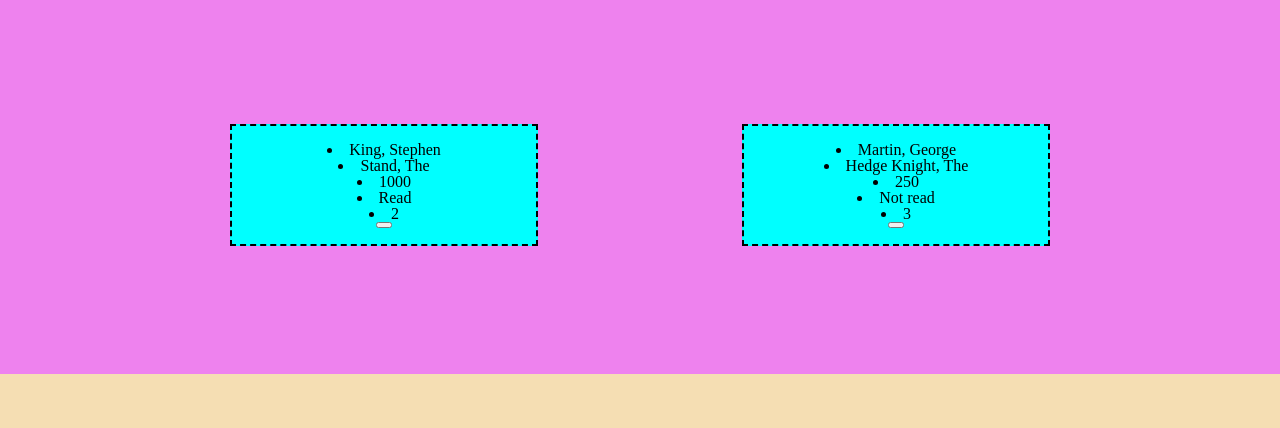
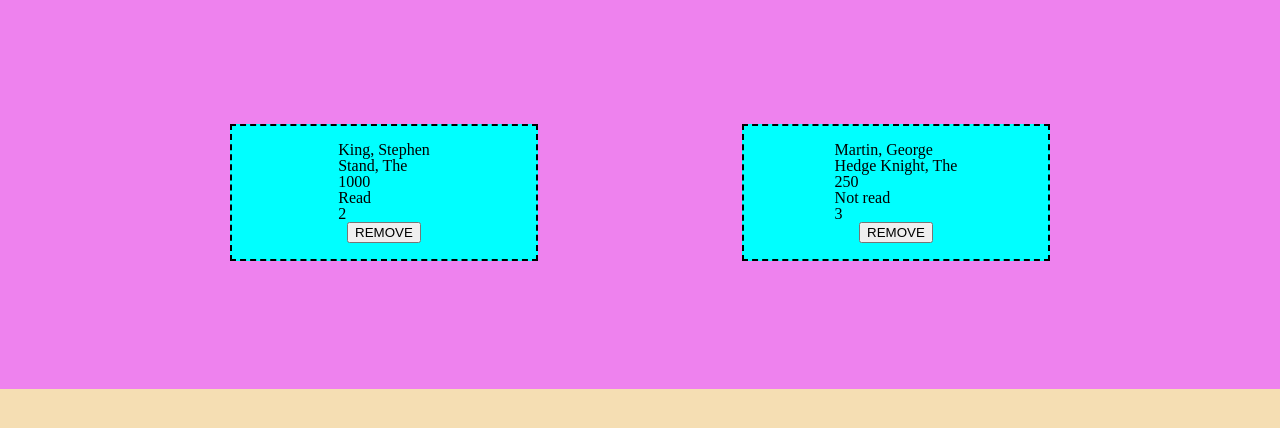
Before and after one commit to am1macdonald/library, a plain HTML site: page index.html in a window 1280 px wide. Shown: the part 52-480 px from the top of the page. Drawn offline with Linux system fonts and the light colour scheme.

Commit message:
fixed card list & added remove button

```diff
--- a/scripts/script.js
+++ b/scripts/script.js
@@ -33,17 +33,19 @@
         let list = document.createElement('ul');
         let clone = bookCard.cloneNode();
         let newButton = removeButton.cloneNode();
-        for (let thing in book){
-            let item = document.createElement('li');
-            if (thing === 'read') {
-                book[thing] === true ? item.innerHTML = 'Read' : item.innerHTML = 'Not read';
+        newButton.innerHTML = "REMOVE";
+        for (let metaData in book){
+            let listItem = document.createElement('li');
+            if (metaData === 'read') {
+                book[metaData] === true ? listItem.innerHTML = 'Read' : listItem.innerHTML = 'Not read';
             } else {
-                item.innerHTML = book[thing];
+                listItem.innerHTML = book[metaData];
             };
-            console.log(book[thing]);
-            clone.appendChild(item);
-            clone.appendChild(newButton);
-        }
+            console.log(book[metaData]);
+            list.appendChild(listItem);
+        };
+        clone.appendChild(list);
+        clone.appendChild(newButton);
         shelf.appendChild(clone);
     });
 };
--- a/stylesheets/style.css
+++ b/stylesheets/style.css
@@ -70,3 +70,6 @@
 
     list-style-position: inside;
 }
+.book-card button{
+
+}
```
